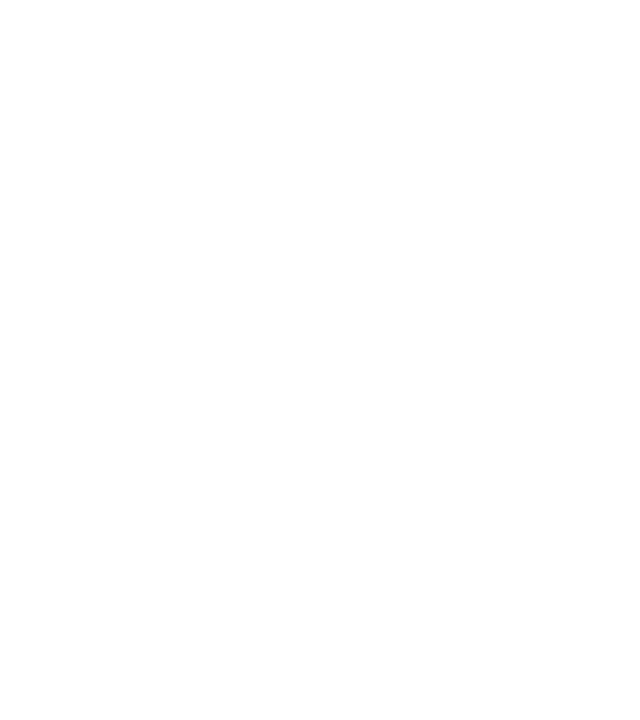
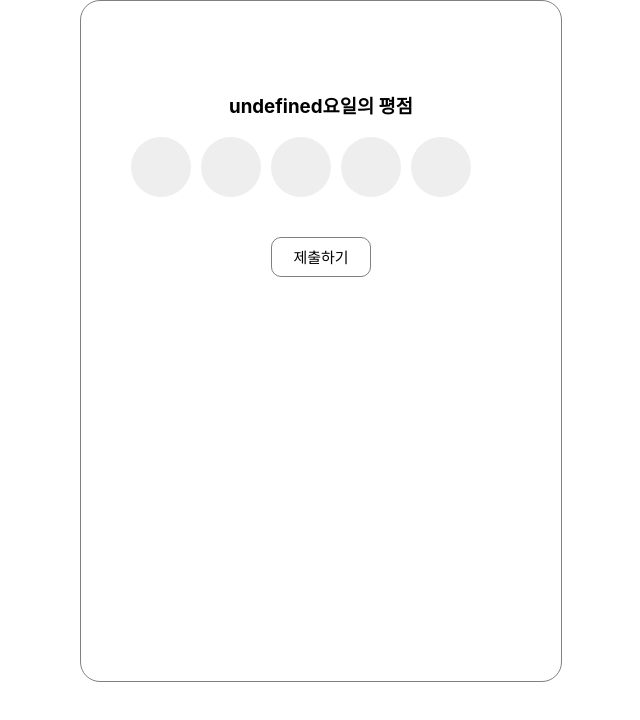
Before and after one commit to chamchipack/React-firstweek, a React (Create React App) app: page /week/1 in a window 1280 px wide. Shown: the top 720 px of the page, without its empty margins (319-959 px from the left). Built offline with nearby package versions, Linux system fonts and the light colour scheme.

Commit message:
개인과제 기능 완성 (excpt 라우팅)

```diff
--- a/src/App.js
+++ b/src/App.js
@@ -3,19 +3,25 @@
 import Week from './week'
 import {Route} from 'react-router-dom';
 import Detail from './detail'
-import { useState } from 'react';
+import { useState, useEffect } from 'react';
 
 function App() {
   let [days, daysChange] = useState(['일','월','화','수','목','금','토']);
   let [whatDay, whatDayChange] = useState();
 
-
+  let idxNum = 0;
+    for(let i = 0; i < days.length; i++){
+      if(days[i] == whatDay){
+        idxNum = i
+      }
+    }
+    let par = idxNum;
   return (
     <div className="App">
       <Route path='/' exact>
-        <Week days={days} daysChange={daysChange} wdc={whatDayChange}></Week>
+        <Week days={days} daysChange={daysChange} wdc={whatDayChange} par={par}></Week>
       </Route>
-      <Route path='/week' exact>
+      <Route path='/week/:idxNum' exact>
         <Detail whatDay={whatDay}></Detail>
       </Route>
     </div>
--- a/src/detail.css
+++ b/src/detail.css
@@ -18,6 +18,14 @@
     float:left;
     margin-left: 10px;
 }
+.styled{
+    width: 60px;
+    height: 60px;
+    border-radius: 50%;
+    background-color: paleturquoise;
+    float:left;
+    margin-left: 10px;
+}
 .detail-btn{
     width: 100px;
     height: 40px;
--- a/src/detail.js
+++ b/src/detail.js
@@ -1,27 +1,37 @@
 import React from "react";
 import './detail.css'
-import { useLocation } from 'react-router-dom'
+import { useLocation, useHistory } from 'react-router-dom'
+import { useState } from 'react';
 
-function detail(props){
-    console.log(props.whatDay)
+function Detail(props){
+    const array = [1,2,3,4,5]
+    let [style, styleChange] = useState();
+    let [rate, setRate] = useState(0);
+    let history = useHistory();
+    const press = ()=>{
+        console.log('clicked : ', rate)
+    }
+    window.addEventListener('keydown', press)
     return (
         <>
         <div className="detail-box">
-            <h3 style={{marginTop: 50}}>나의 하루는?</h3>
+            <h3 style={{marginTop: 50}}>{`${props.whatDay}요일의 평점`}</h3>
             <div className="detail-inner">
                 <p>{props.whatDay}</p>
-                <div className="detail-circle"></div>
-                <div className="detail-circle"></div>
-                <div className="detail-circle"></div>
-                <div className="detail-circle"></div>
-                <div className="detail-circle"></div>
+                {
+                    array.map((e,idx)=>{
+                        return(
+                            <div key={idx} onClick={()=>{styleChange('yellow'); press(); setRate(idx+1)}} className="detail-circle" style={{backgroundColor: rate > idx ? style : '#eee'}}></div>
+                        )
+                    })
+                }
             </div>
             <div>
-                <button className="detail-btn">제출하기</button>
+                <button className="detail-btn" onClick={()=>history.goBack()}>제출하기</button>
             </div>
         </div>
         </>
     )
 }
 
-export default detail;
+export default Detail;
--- a/src/division.js
+++ b/src/division.js
@@ -1,13 +1,16 @@
 import React from 'react';
-import {Route, Link} from 'react-router-dom';
+import {Route, Link, useHistory} from 'react-router-dom';
+import {useEffect, useState} from 'react';
 
-function division(props){
+function Division(props){
+  const history = useHistory();
     let i = props.i
     let days = props.days;
     let rate = props.rate;
     let wdc = props.wdc
     const array = [2,4,3,5,1]
     return(
+      <>
         <div key={i} className='week'>
           <p>{days}</p>
             {
@@ -17,8 +20,9 @@
                )
               })
             }
-                <Link to='/week'><div className='trian' onClick={()=>wdc(days)}></div></Link>
+          <div className='trian' onClick={()=>{history.push(`/week/${props.par}`); wdc(days)}}></div>
         </div>
+      </>
     )
 }
-export default division
+export default Division
--- a/src/week.js
+++ b/src/week.js
@@ -1,7 +1,8 @@
-import {React} from 'react';
+import {React, useState} from 'react';
 import './week.css';
 import {Route, Link} from 'react-router-dom';
 import Days from './division';
+import {useEffect, useReducer} from 'react'
 
 function Week(props){
   // app.js에서 요일 배열 받아옴
@@ -33,7 +34,7 @@
               week.map((days,i)=>{
                 let rate = week_rate[i].num
                 return(
-                <Days days={days} i={i} rate={rate} wdc={props.wdc}/>
+                  <Days days={days} i={i} rate={rate} wdc={props.wdc} par={props.par}/>
                 )
               })
            }
```
Lines whose indentation alone changed are shown as unchanged.
